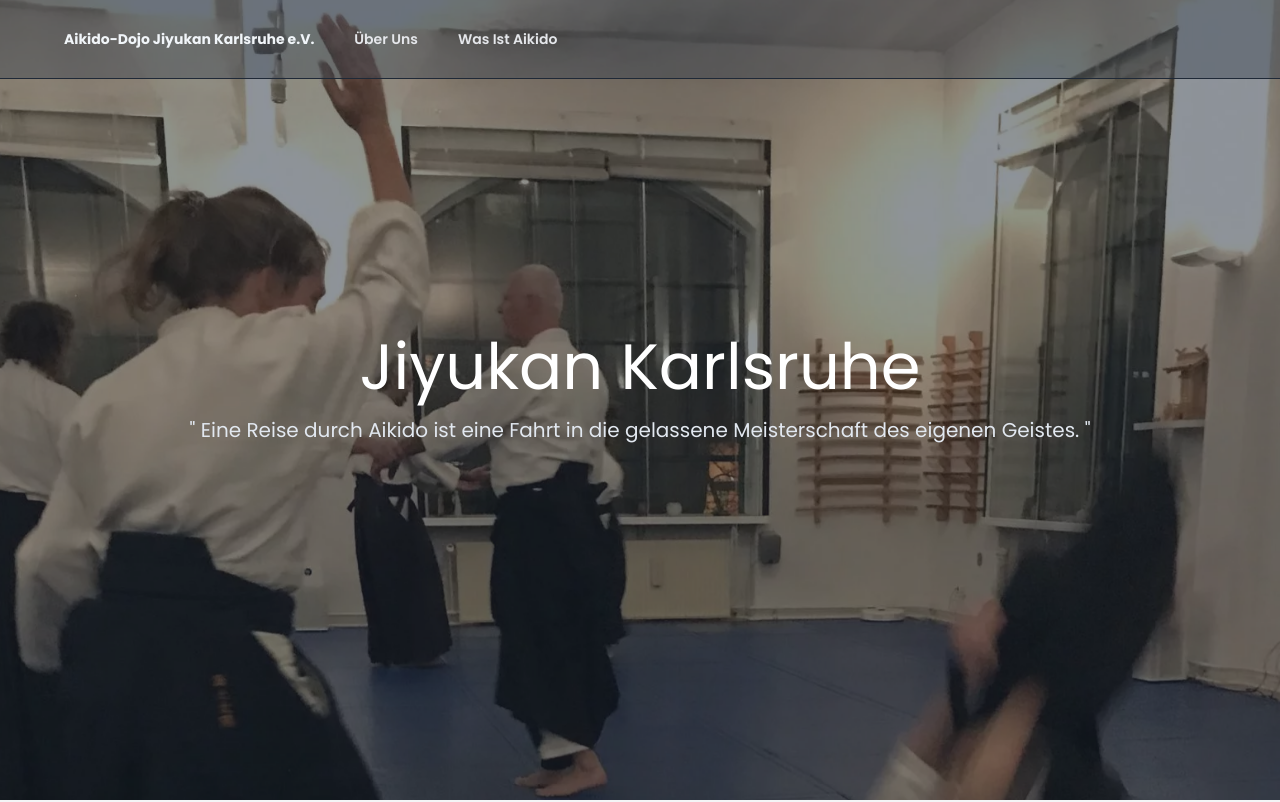
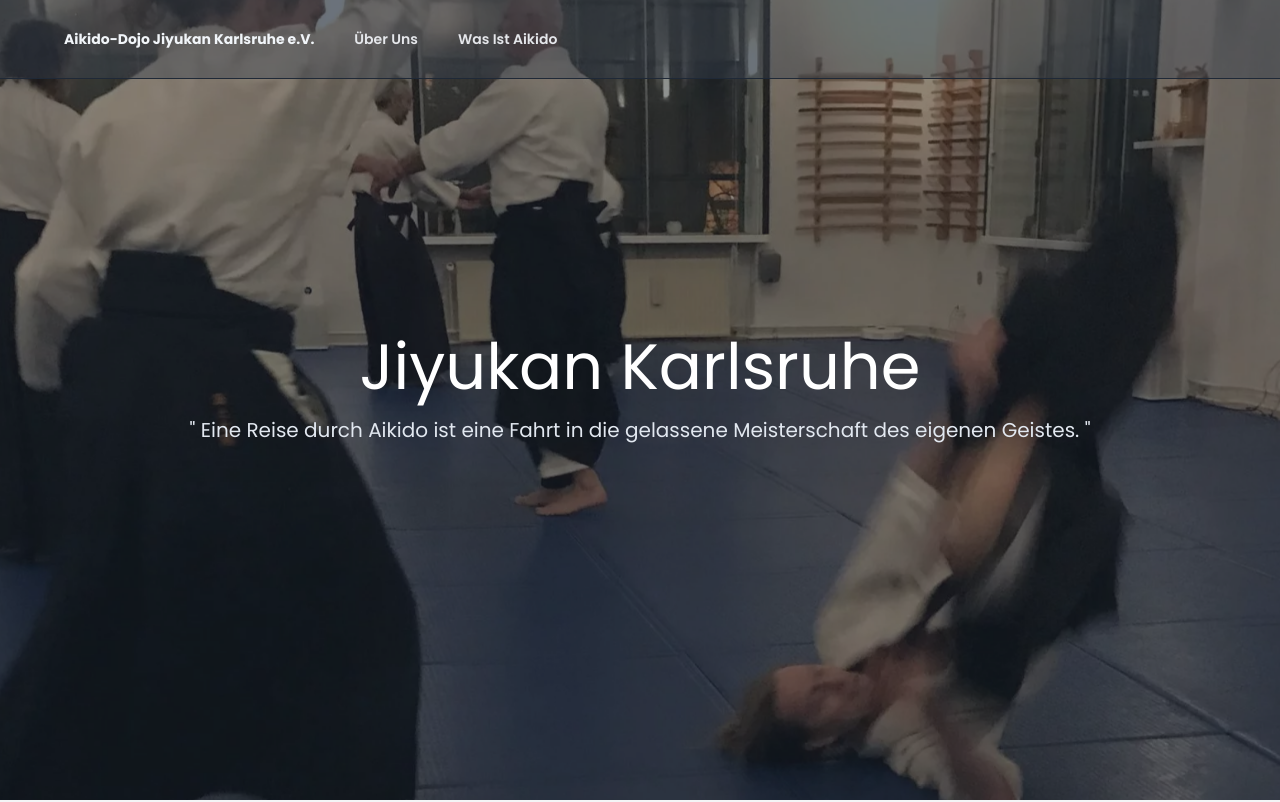
Before and after one commit to tomasvivaldi/mysoue, a Next.js app: page / in a window 1280 px wide. Shown: the top 802 px of the page. Built offline with nearby package versions, Linux system fonts and the light colour scheme.

Commit message:
Fixed pictures positioning

```diff
--- a/components/ImageSlider.tsx
+++ b/components/ImageSlider.tsx
@@ -43,7 +43,7 @@ const ImageSlider = () => {
             layout="fill"
             objectFit="cover"
             objectPosition={
-              index === 0 ? "top" : index === 1 ? "top center" : "top"
+              index === 0 ? "50% 25%" : index === 1 ? "40% 25%" : "60% 25%"
             }
           />
         </div>
--- a/tailwind.config.ts
+++ b/tailwind.config.ts
@@ -76,12 +76,12 @@ module.exports = {
         },
         zoomAndPan2: {
           "0%": { transform: "scale(1.3) translateX(0) translateY(0)" },
-          "50%": { transform: "scale(1.4) translateX(-10%) translateY(-10%)" },
+          "50%": { transform: "scale(1.4) translateX(-10%) translateY(10%)" },
           "100%": { transform: "scale(1.3) translateX(0) translateY(0)" },
         },
         zoomAndPan3: {
           "0%": { transform: "scale(1.3) translateX(0) translateY(0)" },
-          "50%": { transform: "scale(1.2) translateX(10%) translateY(-10%)" },
+          "50%": { transform: "scale(1.4) translateX(10%) translateY(10%)" },
           "100%": { transform: "scale(1.3) translateX(0) translateY(0)" },
         },
       },
```
